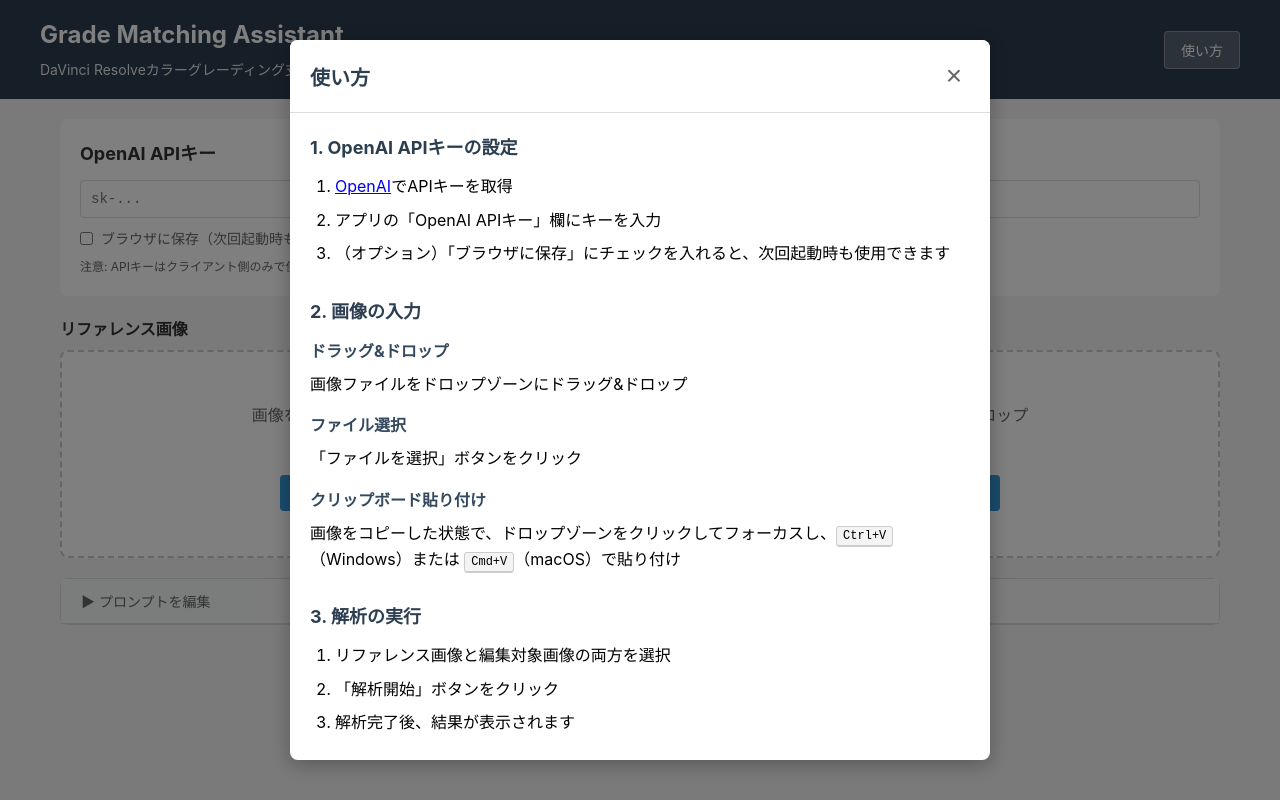
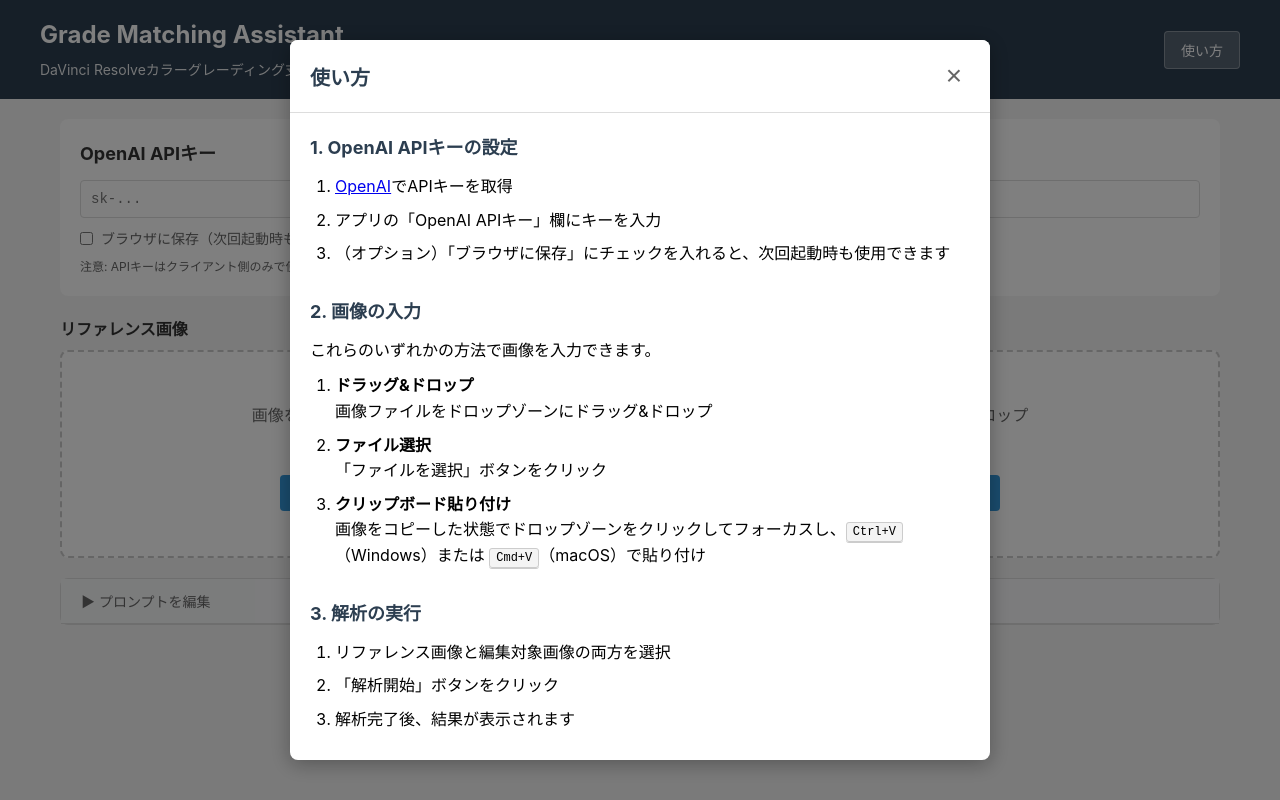
Before and after one commit to hiroshi-kuriyama/grade-matching-assistant, a React (Vite) app in the folder web/: page / in a window 1280 px wide. Both pictures are taken after a click on the button "使い方". Built offline with nearby package versions, Linux system fonts and the light colour scheme.

Commit message:
UsageModal修正: 使い方モーダルの更新内容を反映

```diff
--- a/web/src/components/UsageModal.tsx
+++ b/web/src/components/UsageModal.tsx
@@ -42,17 +42,22 @@ const UsageModal: React.FC<UsageModalProps> = ({ isOpen, onClose }) => {
 
           <section>
             <h3>2. 画像の入力</h3>
-            <h4>ドラッグ&ドロップ</h4>
-            <p>画像ファイルをドロップゾーンにドラッグ&ドロップ</p>
-
-            <h4>ファイル選択</h4>
-            <p>「ファイルを選択」ボタンをクリック</p>
-
-            <h4>クリップボード貼り付け</h4>
-            <p>
-              画像をコピーした状態で、ドロップゾーンをクリックしてフォーカスし、
-              <kbd>Ctrl+V</kbd>（Windows）または <kbd>Cmd+V</kbd>（macOS）で貼り付け
-            </p>
+            <p>これらのいずれかの方法で画像を入力できます。</p>
+            <ol>
+              <li>
+                <strong>ドラッグ&ドロップ</strong><br />
+                画像ファイルをドロップゾーンにドラッグ&ドロップ
+              </li>
+              <li>
+                <strong>ファイル選択</strong><br />
+                「ファイルを選択」ボタンをクリック
+              </li>
+              <li>
+                <strong>クリップボード貼り付け</strong><br />
+                画像をコピーした状態でドロップゾーンをクリックしてフォーカスし、
+                <kbd>Ctrl+V</kbd>（Windows）または <kbd>Cmd+V</kbd>（macOS）で貼り付け
+              </li>
+            </ol>
           </section>
 
           <section>
```
